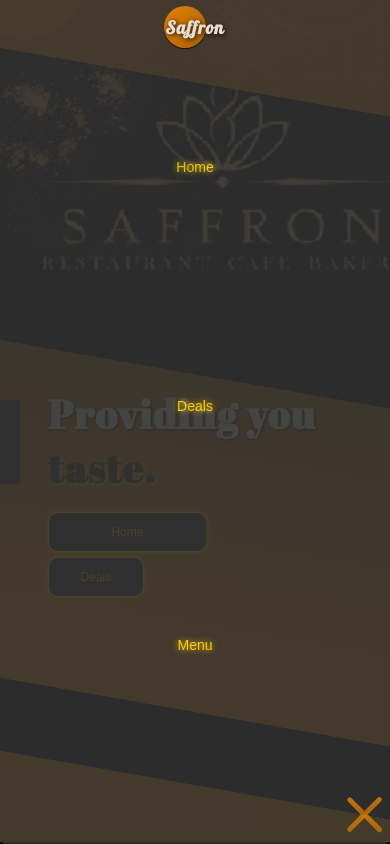
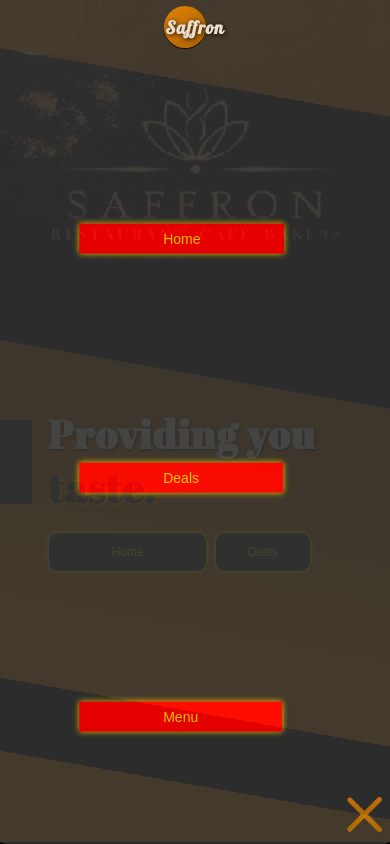
Before and after one commit to shahzaib-cmyk/Saffron-website, a plain HTML site: page index.html in a window 390 px wide. Both pictures are taken after a click on the element 355 px from the left and 814 px from the top of the page. Drawn offline with nearby package versions, Linux system fonts and the light colour scheme.

Commit message:
made it a little better

```diff
--- a/css/common.css
+++ b/css/common.css
@@ -13,7 +13,7 @@
   --clr-primary-orange: linear-gradient(135deg, #FF9100D2, #9D6307);
   --clr-primary-grey: #313131;
   --clr-text: #E9E9E9;
-  --mgn-left: 7rem;
+  --mgn-left: 1.8rem;
   --flt-cntrst: 110%;
   --mgn-mobile-left:3rem;
 
@@ -39,7 +39,6 @@
   width: 100%;
   height: 100%;
   transition: all 500ms ease;
-
 }
 /*_____________________________________*/
 /*           LOGO DESIGNING            */
@@ -82,16 +81,19 @@
   justify-content: space-between;
   align-items: center;
   height: 100%;
-  width: 40%;
+  width: 20%;
   padding:0 2em;
-  margin: 3em;
+  margin-right:var(--mgn-left);
   color: var(--clr-text);
   opacity: 1;
   display: none;
-
 }
 .nav-list li{
   list-style: none;
+  width: 100%;
+  transform: translateX(77%);
+
+
 }
 .nav-links{
   text-decoration: none;
@@ -128,15 +130,16 @@
   justify-content: space-between;
   align-items: center;
   height: 100%;
-  width: 40%;
+  width: 30%;
   padding:0 2em;
-  margin: 3em;
+    margin-right:var(--mgn-left);
+
   animation: nav-link-expander 500ms ease-in;
 
 }
+
 .nav-link-expand{
     animation: nav-link-expander 500ms ease-in;
-
 }
 
 .logo-mobile{
@@ -148,22 +151,32 @@
 @keyframes nav-link-expander {
   0% {
     transform:scale(1);
-    opacity: 0;}
+    opacity: 0;
+
+  }
   25% {
     transform:scale(1);
-    opacity:0.5;}
+    opacity:0.5;
+
+  }
 
   50% {
     transform:scale(1.1);
-    opacity: 1;}
+    opacity: 1;
+
+  }
 
   %75{
         transform:scale(1.1);
-        opacity: 1;}
+        opacity: 1;
+
+  }
 
   100% {
     transform: scale(1);
-    opacity: 1;}
+    opacity: 1;
+
+  }
 }
 @media (max-width: 767.98px)
 {
@@ -177,6 +190,13 @@
   body{
     background: black;
   }
+  .nav-list li{
+    transform: 0 0;
+  }
+  .nav-list li{
+    transform: translateX(0%);
+  }
+
   nav{
    flex-direction: column;
     justify-content: space-around;
@@ -248,8 +268,7 @@
   .nav-links{
     color: gold;
     font-size: 14px;
-
-
+    background: red;
   }
   .logo{
     position: fixed;
@@ -339,6 +358,7 @@
   margin-bottom: 5rem;
   order: 1;
   opacity: 1;
+  transform: translate(-55% ,10%);
   }
  .nav-link-expand{
    animation-name: nav-link-expander 150ms ease-in;
--- a/css/style.css
+++ b/css/style.css
@@ -27,7 +27,6 @@
   letter-spacing: 1px;
   text-shadow: 1px 1px 3px black;
   position: relative;
-  background-position:15px 0;
   margin-top: -20px;
   filter: contrast(var(--flt-cntrst));
 
@@ -48,7 +47,7 @@
   top: 12%;
   bottom: 10%;
   left: -20%;
-  right: 109%;
+  right: 101%;
   background:var(--clr-primary-grey);
 
 }
@@ -153,9 +152,9 @@
   height: 100vh;
   width: 100vw;
   background-size: cover;
-  background-position:-275px -30px;
+  background-position:51.9% 0;
   -webkit-background-size: 250%;
-  background-size:250%;
+  background-size:200%;
   background-repeat: no-repeat;
 }
 .content{
@@ -173,6 +172,10 @@
 .temp{
       background:linear-gradient(10deg,#FF9100E8 10%,transparent 10%,transparent 18%,#FF9100E8 18%,#9D6307 55%,transparent 55%,transparent 87%,#FF9100D2 87%,#FF9100D2 100%,transparent 100%);
 
+}
+.content::before{
+
+  right: 105%;
 }
 .btns{
     border-radius: 10px;
```
